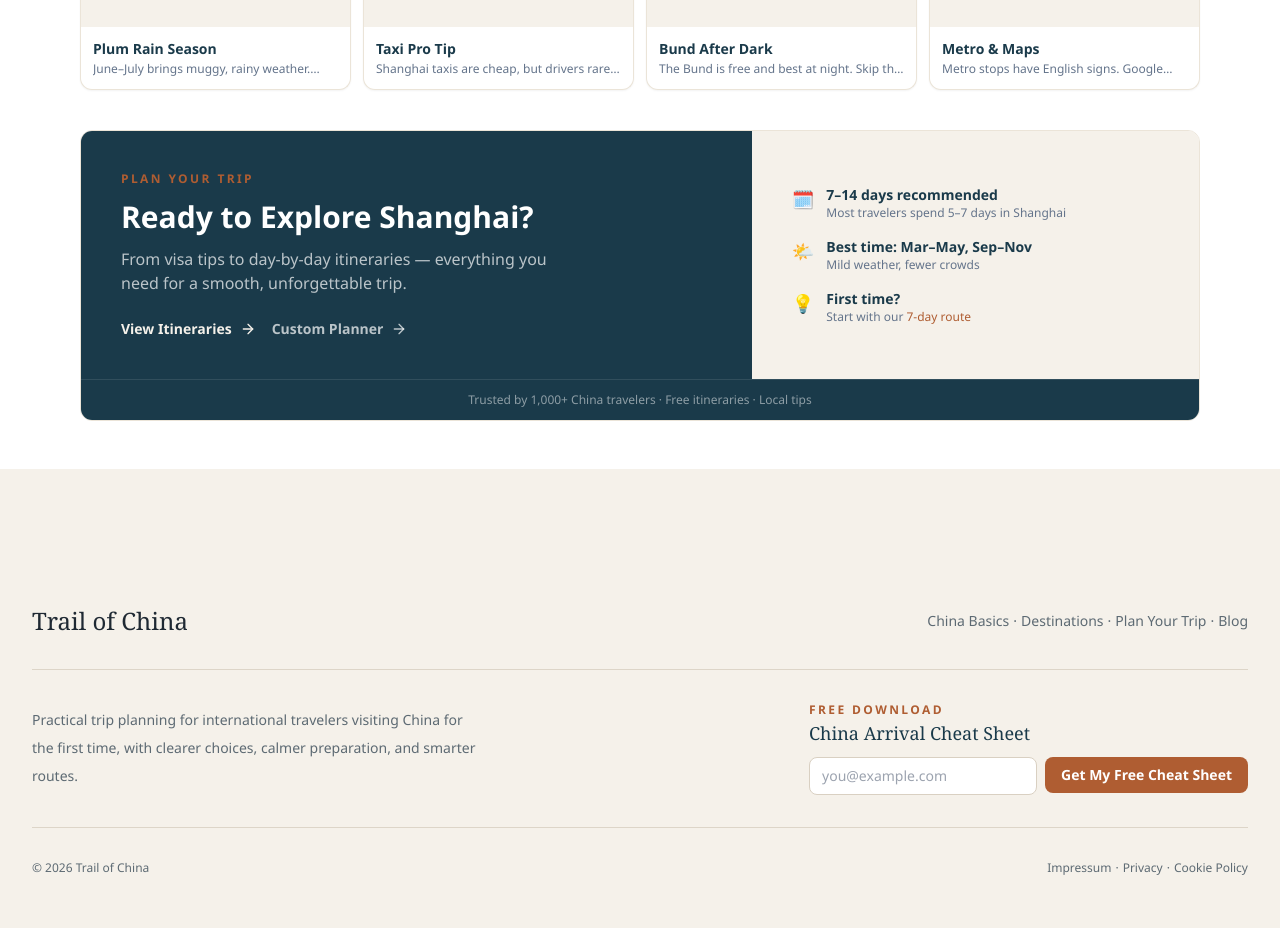
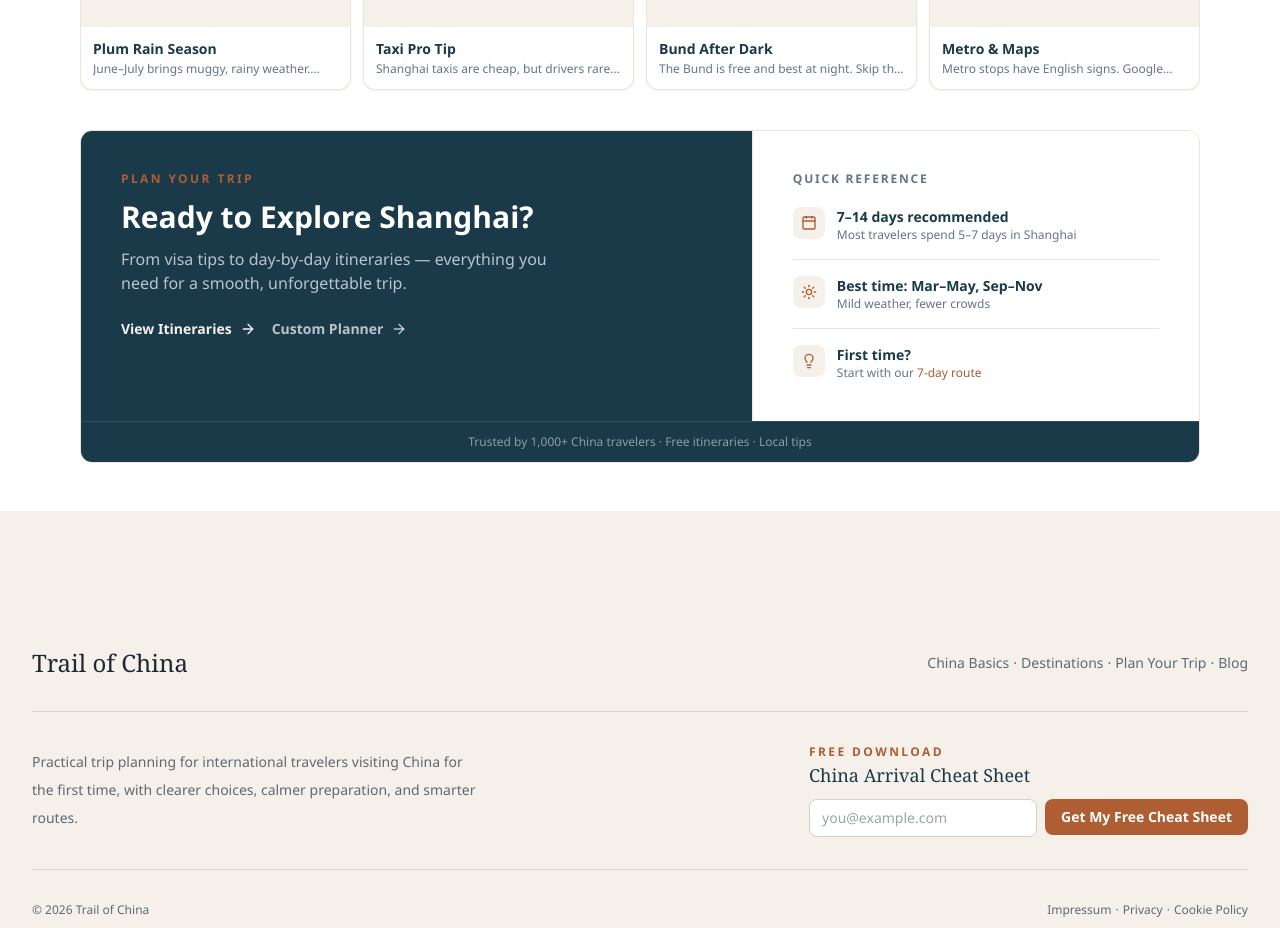
Before and after one commit to thecubestorm-arch/trailofchina, a Next.js app: page /destinations/shanghai-8 in a window 1280 px wide. Shown: the part 3500-4428 px from the top of the page. Built offline with nearby package versions, Linux system fonts and the light colour scheme.

Commit message:
Shanghai v8: polish FooterCTA right panel with Lucide icons and separators

```diff
--- a/app/destinations/shanghai-8/ShanghaiSuperClient.tsx
+++ b/app/destinations/shanghai-8/ShanghaiSuperClient.tsx
@@ -13,6 +13,7 @@ import {
   Lightbulb,
   CloudRain,
   Car,
+  Calendar,
   Moon,
   Map,
   ArrowRight,
@@ -574,24 +575,33 @@ function FooterCTA() {
         </div>
 
         {/* Right: Quick info */}
-        <div className="md:col-span-2 bg-[#f5f1ea] p-6 md:p-10 flex flex-col justify-center">
+        <div className="md:col-span-2 bg-white border-l border-[#ebe4d8] p-6 md:p-10 flex flex-col justify-center">
+          <p className="text-xs font-semibold uppercase tracking-[0.15em] text-[#64748b] mb-5">Quick Reference</p>
           <div className="space-y-4">
             <div className="flex items-start gap-3">
-              <span className="text-lg">🗓️</span>
+              <div className="w-8 h-8 rounded-lg bg-[#f5f1ea] flex items-center justify-center flex-shrink-0">
+                <Calendar size={16} className="text-[#af5d32]" />
+              </div>
               <div>
                 <p className="text-sm font-semibold text-[#1a3a4a]">7–14 days recommended</p>
                 <p className="text-xs text-[#64748b]">Most travelers spend 5–7 days in Shanghai</p>
               </div>
             </div>
+            <div className="border-t border-[#ebe4d8]" />
             <div className="flex items-start gap-3">
-              <span className="text-lg">🌤️</span>
+              <div className="w-8 h-8 rounded-lg bg-[#f5f1ea] flex items-center justify-center flex-shrink-0">
+                <Sun size={16} className="text-[#af5d32]" />
+              </div>
               <div>
                 <p className="text-sm font-semibold text-[#1a3a4a]">Best time: Mar–May, Sep–Nov</p>
                 <p className="text-xs text-[#64748b]">Mild weather, fewer crowds</p>
               </div>
             </div>
+            <div className="border-t border-[#ebe4d8]" />
             <div className="flex items-start gap-3">
-              <span className="text-lg">💡</span>
+              <div className="w-8 h-8 rounded-lg bg-[#f5f1ea] flex items-center justify-center flex-shrink-0">
+                <Lightbulb size={16} className="text-[#af5d32]" />
+              </div>
               <div>
                 <p className="text-sm font-semibold text-[#1a3a4a]">First time?</p>
                 <p className="text-xs text-[#64748b]">Start with our <Link href="/plan-your-trip/preplanned-trips" className="text-[#af5d32] hover:underline">7-day route</Link></p>
```
